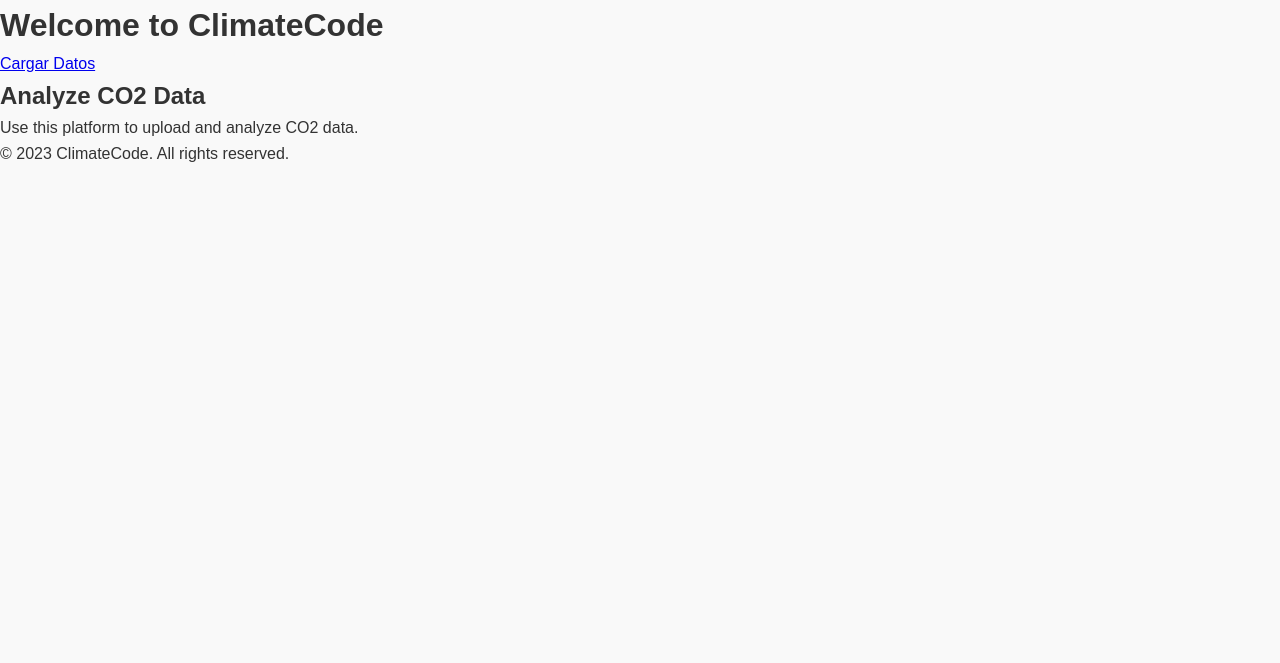
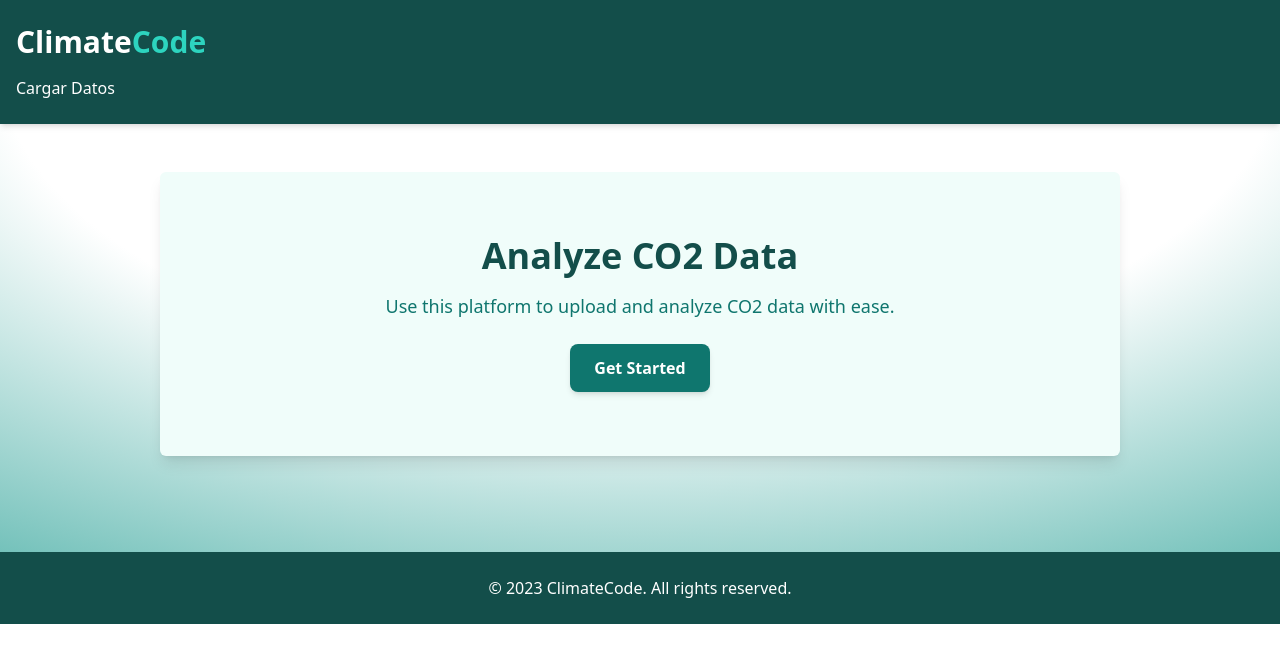
Before and after one commit to Ezzz-Lui/SIC-DataAnalysis-Project, a Django app: page / in a window 1280 px wide. Shown: the top 663 px of the page. Run offline with Django 5.2, Linux system fonts and the light colour scheme; style sheets or scripts are compiled from the project's sources.

Commit message:
feat: enhance index.html with Tailwind CSS styling and improved layout

```diff
--- a/ClimateCode/co2_app/templates/index.html
+++ b/ClimateCode/co2_app/templates/index.html
@@ -6,23 +6,35 @@
     <meta charset="UTF-8">
     <meta name="viewport" content="width=device-width, initial-scale=1.0">
     <title>ClimateCode</title>
-    <link rel="stylesheet" type="text/css" href="{% static 'css/styles.css' %}">
+    <link rel="stylesheet" href="{% static 'css/dist/styles.css' %}">
 </head>
-<body>
-    <header>
-        <h1>Welcome to ClimateCode </h1>
+<body class="relative">
+    <div class="absolute inset-0 -z-10 h-full w-full bg-white [background:radial-gradient(125%_125%_at_50%_10%,#fff_40%,#0d9488_100%)]"></div>
+    <header class="header py-6 bg-teal-900 text-white shadow-md">
+        <div class="container mx-auto px-4">
+            <h1 class="text-3xl font-bold">Climate<span class="text-teal-400">Code</span></h1>
+            <nav>
+                <ul class="flex space-x-6 mt-4">
+                    <li><a href="{% url 'Cargar_Datos' %}" class="text-white hover:text-teal-300 transition">Cargar Datos</a></li>
+                </ul>
+            </nav>
+        </div>
     </header>
-    <nav>
-        <ul>
-            <li><a href="{% url 'Cargar_Datos' %}">Cargar Datos</a></li>
-        </ul>
-    </nav>
-    <main>
-        <h2>Analyze CO2 Data</h2>
-        <p>Use this platform to upload and analyze CO2 data.</p>
+
+    <main class="main py-12">
+        <section class="hero text-center py-16 bg-teal-50 rounded-md shadow-lg mx-4 lg:mx-auto lg:w-3/4">
+            <div class="container mx-auto px-4">
+                <h2 class="text-4xl font-extrabold text-teal-900">Analyze CO2 Data</h2>
+                <p class="text-lg text-teal-700 mt-4">Use this platform to upload and analyze CO2 data with ease.</p>
+                <a href="{% url 'Cargar_Datos' %}" class="mt-6 inline-block bg-teal-700 text-white font-semibold py-3 px-6 rounded-lg shadow-md hover:bg-teal-800 transition">Get Started</a>
+            </div>
+        </section>
     </main>
-    <footer>
-        <p>&copy; 2023 ClimateCode. All rights reserved.</p>
+
+    <footer class="footer bg-teal-900 text-white py-6 mt-12">
+        <div class="container mx-auto px-4 text-center">
+            <p>&copy; 2023 ClimateCode. All rights reserved.</p>
+        </div>
     </footer>
 </body>
 </html>
```
